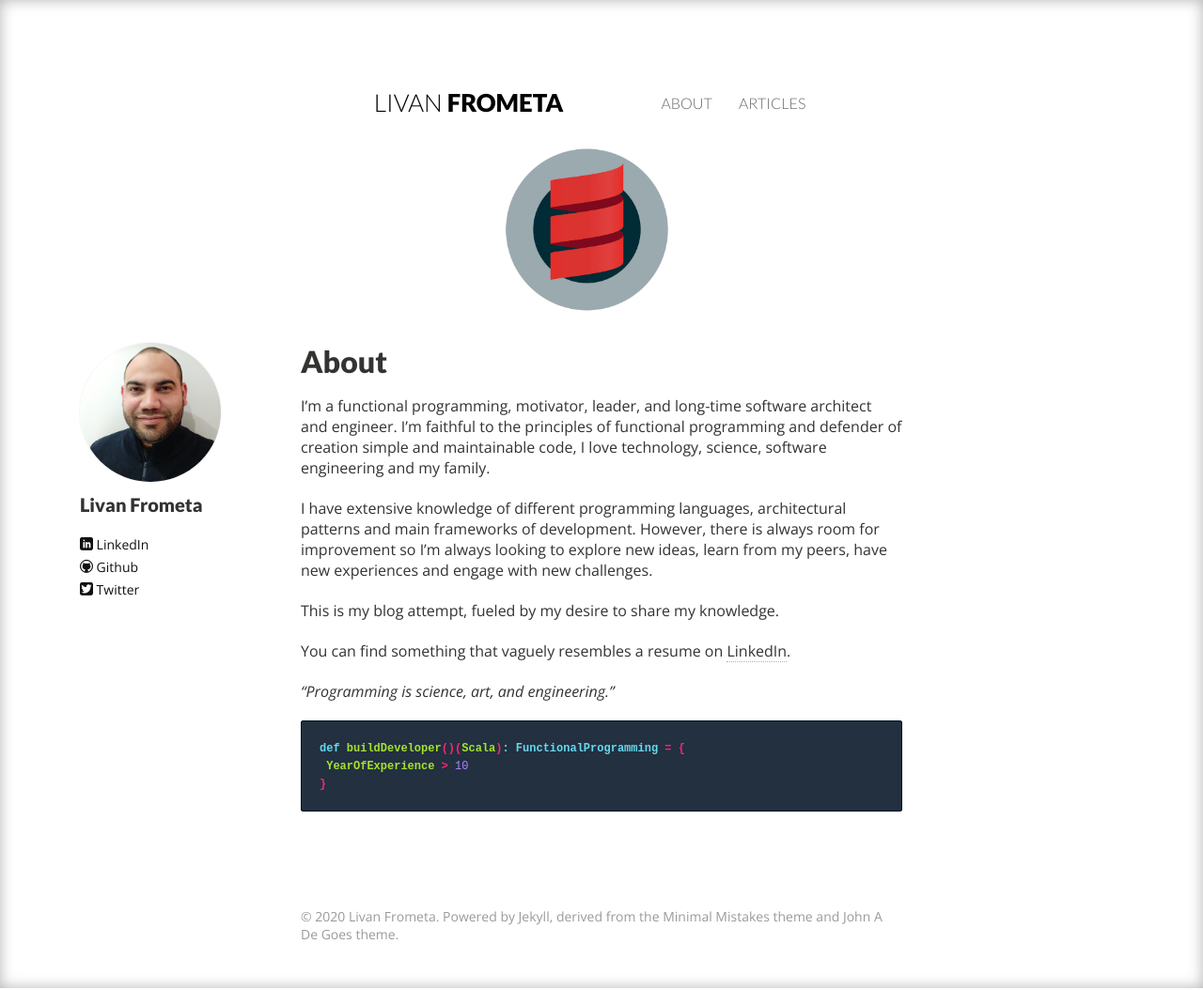
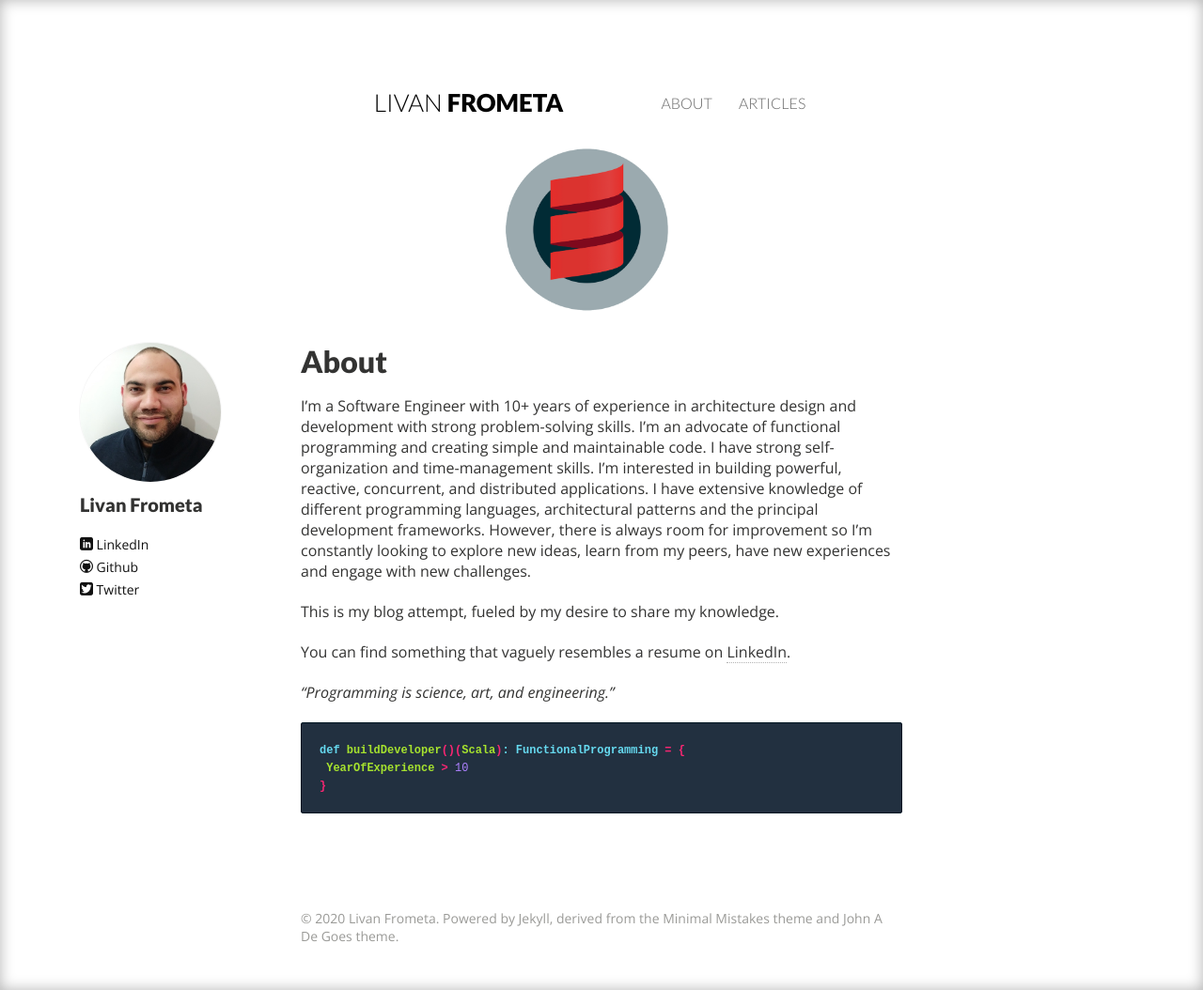
Before and after one commit to llfrometa89/llfrometa89.github.io, a Jekyll site: the page built from about.md, in a window 1280 px wide. Shown: the whole page at 94% size. Built offline with Jekyll 4.4.1, drawn with Linux system fonts in a browser that asks for light colours; nearby versions of some CDN libraries; comment, search, counter and statistics services are not loaded.

Commit message:
Update about page

```diff
--- a/about.md
+++ b/about.md
@@ -9,10 +9,9 @@ image:
   feature: wall2.png
 ---
 
-
-I'm a functional programming, motivator, leader, and long-time software architect and engineer. I'm faithful to the principles of functional programming and defender of creation simple and maintainable code, I love technology, science, software engineering and my family.
-
-I have extensive knowledge of different programming languages, architectural patterns and main frameworks of development. However, there is always room for improvement so I'm always looking to explore new ideas, learn from my peers, have new experiences and engage with new challenges.
+I'm a Software Engineer with 10+ years of experience in architecture design and development with strong problem-solving skills. I'm an advocate of functional programming and creating simple and maintainable code. I have strong self-organization and time-management skills.
+I'm interested in building powerful, reactive, concurrent, and distributed applications. I have extensive knowledge of different programming languages, architectural patterns and the principal development frameworks.
+However, there is always room for improvement so I'm constantly looking to explore new ideas, learn from my peers, have new experiences and engage with new challenges.
 
 This is my blog attempt, fueled by my desire to share my knowledge.
 
```
